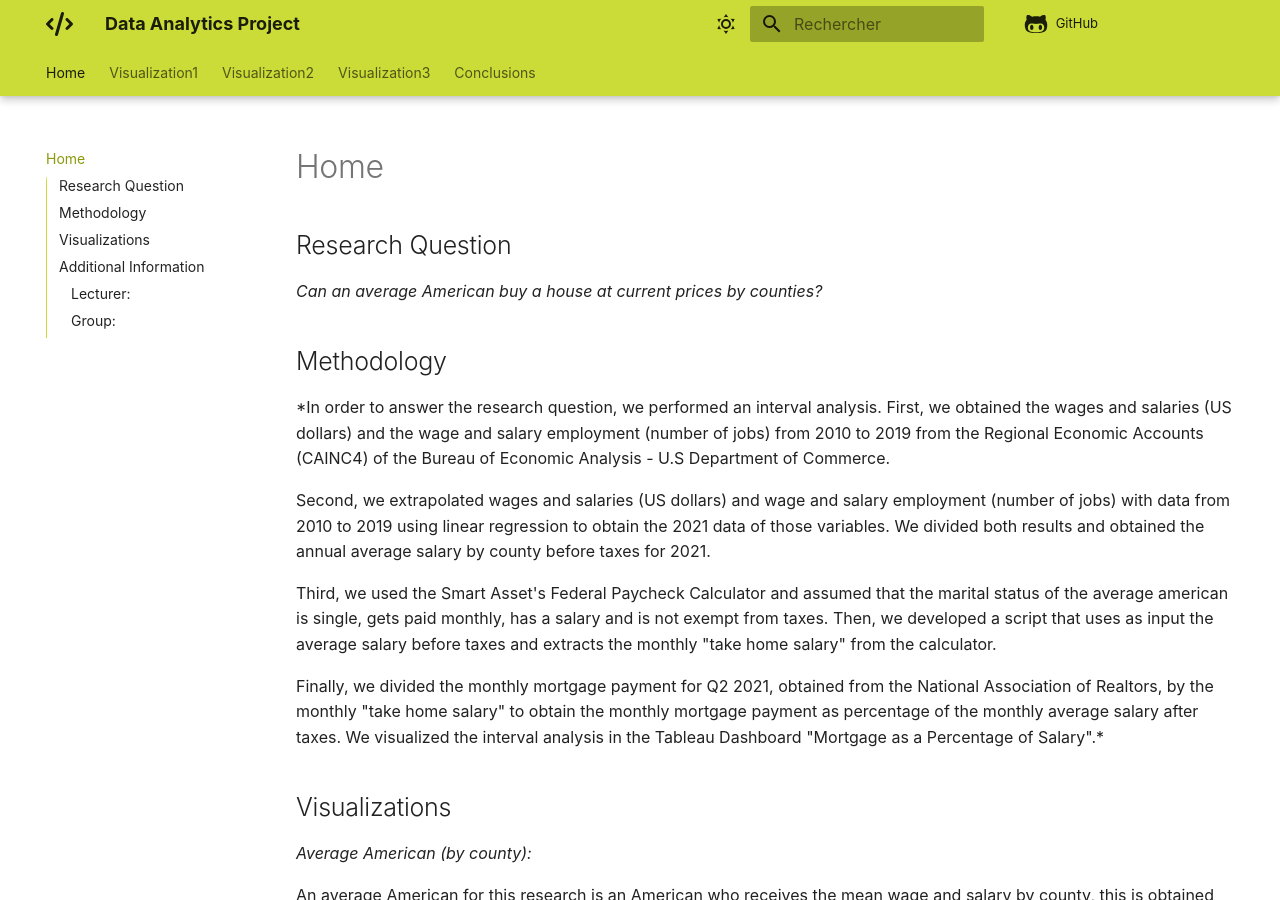
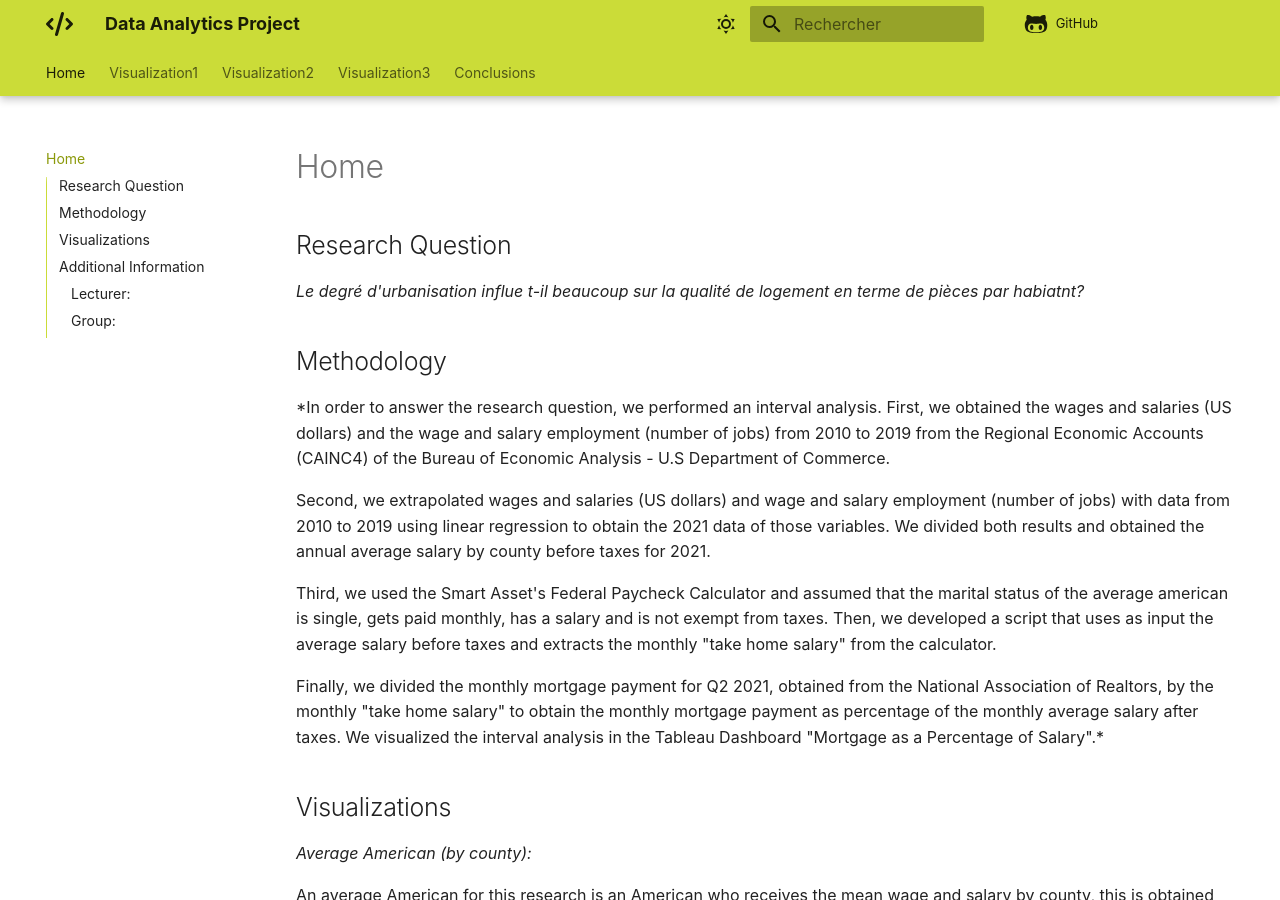
Before and after one commit to jfsql/DataAnalytics, an MkDocs documentation site: the page built from docs/index.md, in a window 1280 px wide and 900 px high. Built offline with MkDocs 1.6.1 and Material for MkDocs 9.7.7, drawn with Linux system fonts in a browser that asks for light colours; comment, search, counter and statistics services are not loaded.

Commit message:
Update index.md

```diff
--- a/docs/index.md
+++ b/docs/index.md
@@ -1,6 +1,6 @@
 ## Research Question
 
-*Can an average American buy a house at current prices by counties?*
+*Le degré d'urbanisation influe t-il beaucoup sur la qualité de logement en terme de pièces par habiatnt?*
 
 ## Methodology
 
```
